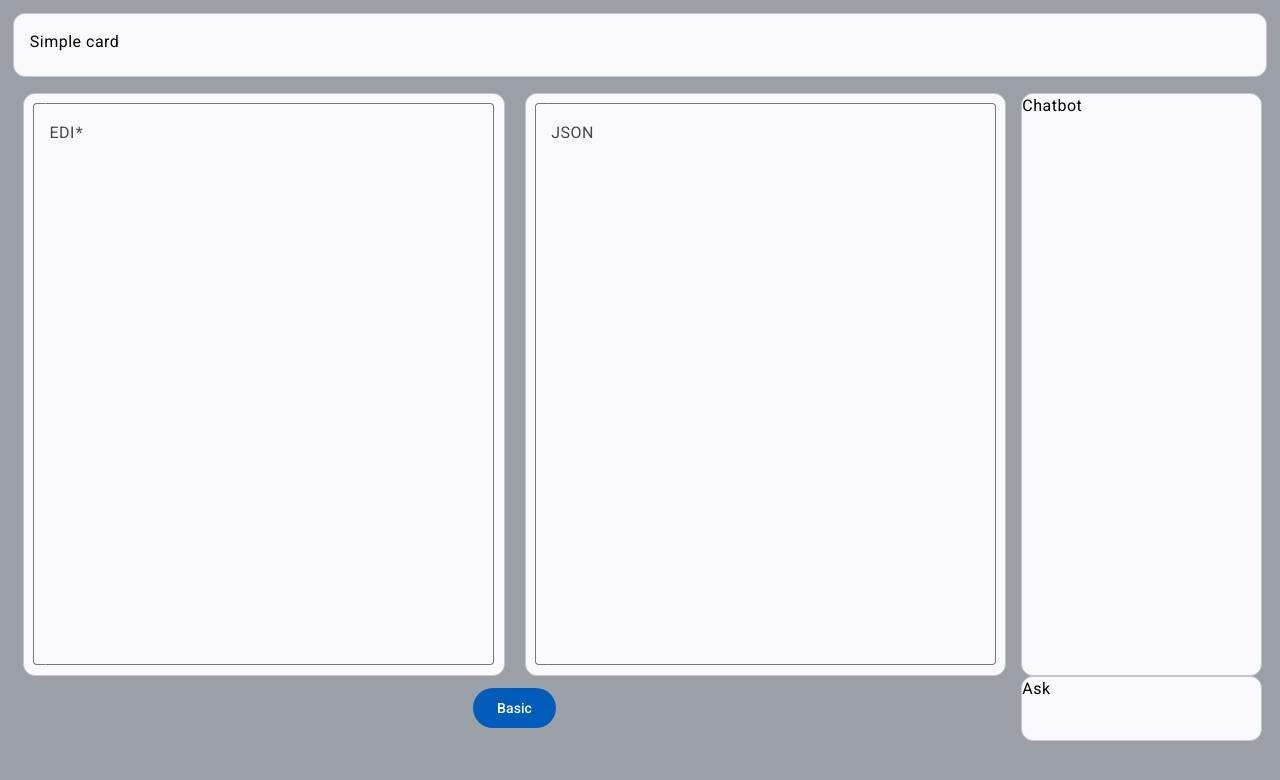
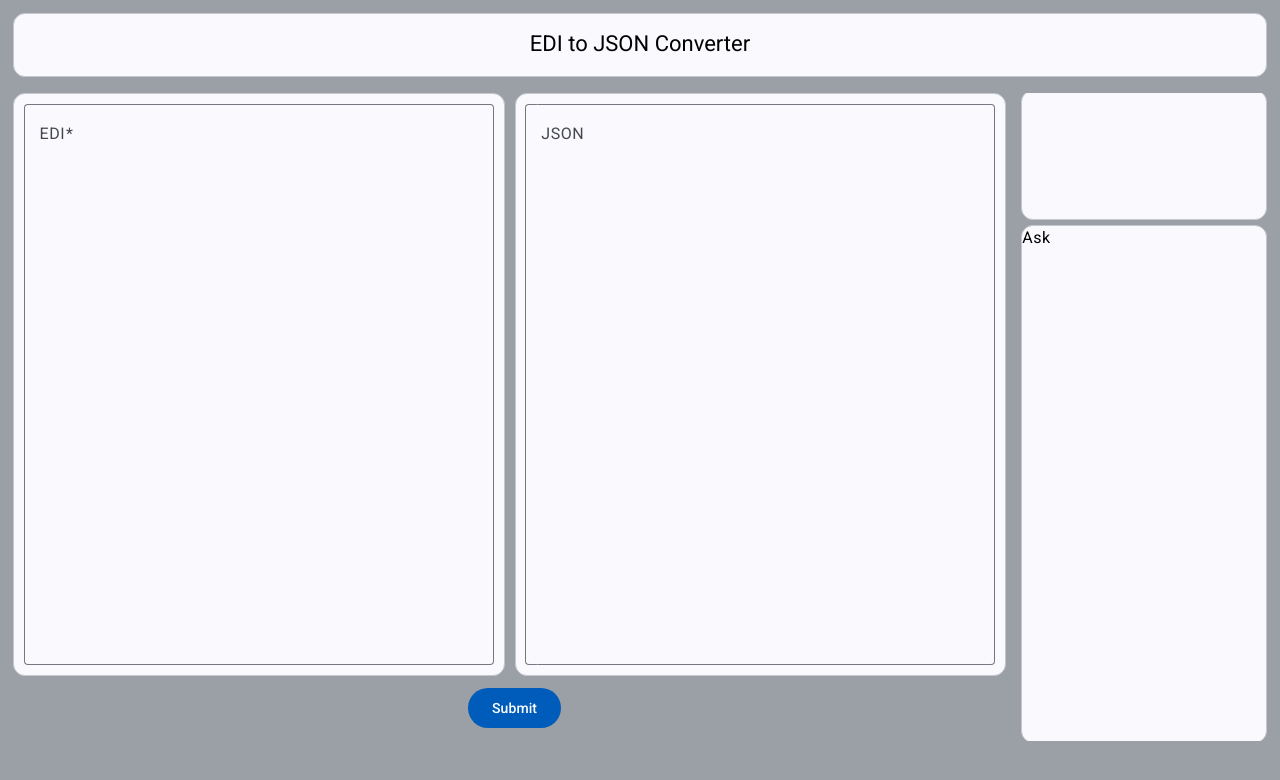
Before and after one commit to ganesh-shivkumar/ui-app, an Angular app: page /playground in a window 1280 px wide. Shown: the top 780 px of the page. Built offline with nearby package versions, Linux system fonts and the light colour scheme.

Commit message:
Finalised framework

```diff
--- a/src/app/homepage/conversion-section.component.html
+++ b/src/app/homepage/conversion-section.component.html
@@ -1,5 +1,4 @@
 <mat-grid-list cols="5" rowHeight="9%" gutterSize="0px" class="full-section">
-  <div class="top-section">
   <mat-grid-tile [colspan]="2" [rowspan]="9">
     <div class="top-row-card">
       <mat-card appearance="outlined">
@@ -16,6 +15,7 @@
       </mat-card>
     </div>
   </mat-grid-tile>
+
   <mat-grid-tile [colspan]="2" [rowspan]="9">
     <div class="top-row-card">
       <mat-card appearance="outlined">
@@ -32,24 +32,26 @@
       </mat-card>
     </div>
   </mat-grid-tile>
-    <mat-grid-tile [colspan]="1" [rowspan]="9">
-      <div class="top-row-card">
-        <mat-card appearance="outlined">
-          Chatbot
+
+  <mat-grid-tile [colspan]="1" [rowspan]="2">
+    <mat-card appearance="outlined" class="details-card">
+      <mat-card-content>
+        <p> {{details}} </p>
+      </mat-card-content>
+      <mat-card-actions *ngIf="ranTransaction">
+        <button mat-button (click)="openStatus()">Click to know more!</button>
+      </mat-card-actions>
     </mat-card>
-      </div>
   </mat-grid-tile>
-  </div>
 
+  <mat-grid-tile [colspan]="1" [rowspan]="8">
+    <mat-card appearance="outlined" class="gemini-card">
+      Ask
+    </mat-card>
+  </mat-grid-tile>
 
   <mat-grid-tile [colspan]="4" [rowspan]="1">
-      <button mat-flat-button>Basic</button>
+      <button mat-flat-button (click)="convert()">Submit</button>
   </mat-grid-tile>
-    <mat-grid-tile [colspan]="1" [rowspan]="1">
-      <div class="bottom-row-card">
-        <mat-card appearance="outlined">
-          Ask
-        </mat-card>
-      </div>
-  </mat-grid-tile>
+
 </mat-grid-list>
--- a/src/app/homepage/conversion-section.component.scss
+++ b/src/app/homepage/conversion-section.component.scss
@@ -6,7 +6,7 @@
     width: 100%;
     height: 100%;
     display: grid;
-    margin: 2%;
+    margin: 2% 2% 2% 0;
 }
 
 .textarea-formfield{
@@ -23,10 +23,16 @@
     margin: 2%;
 }
 
-.top-section{
-    height: 90%;
+.details-card{
+    width: 100%;
+    height: 100%;
+    margin: 0 0 2% 2%;
+    overflow-wrap: anywhere;
 }
 
-.bottom-section{
-    height: 10%;
+.gemini-card{
+    width: 100%;
+    height: 100%;
+    margin: 4% 0 2% 2%;
+    overflow-wrap: anywhere;
 }
--- a/src/app/homepage/conversion-section.component.ts
+++ b/src/app/homepage/conversion-section.component.ts
@@ -1,13 +1,26 @@
-import { Component } from '@angular/core';
+import { ChangeDetectionStrategy, Component } from '@angular/core';
 import {FormControl, Validators} from '@angular/forms';
 
 @Component({
   selector: 'app-conversion-section',
   templateUrl: './conversion-section.component.html',
-  styleUrl: './conversion-section.component.scss'
+  styleUrl: './conversion-section.component.scss',
+  changeDetection: ChangeDetectionStrategy.OnPush,
 })
 export class ConversionSectionComponent {
 
   readonly ediFormControl = new FormControl('', [Validators.required]);
   readonly jsonFormControl = new FormControl('');
+
+  details = '';
+  ranTransaction = false;
+
+  convert(){
+    this.ranTransaction = true;
+    this.details = 'Analysis is complete and no errors are found!';
+  }
+
+  openStatus(){
+    this.details = "Opens!";
+  }
 }
--- a/src/app/homepage/playground.component.html
+++ b/src/app/homepage/playground.component.html
@@ -1,7 +1,9 @@
 <mat-grid-list cols="1" rowHeight="10%" gutterSize="0px" class="full-section">
     <mat-grid-tile [colspan]="1" [rowspan]="1" class="top-section">
         <mat-card appearance="outlined" class="header-card">
-            <mat-card-content>Simple card</mat-card-content>
+            <mat-card-header>
+                <mat-card-title>EDI to JSON Converter</mat-card-title>
+            </mat-card-header>
         </mat-card>
     </mat-grid-tile>
     <mat-grid-tile [colspan]="1" [rowspan]="9" class="bottom-section">
--- a/src/app/homepage/playground.component.scss
+++ b/src/app/homepage/playground.component.scss
@@ -24,4 +24,5 @@
 .header-card{
     min-width: 100%;
     min-height: 100%;
+    align-items: center;
 }
```
Also changed, not shown: src/app/homepage/homepage.module.ts (+6 -6 lines). Lines whose indentation alone changed are shown as unchanged.
